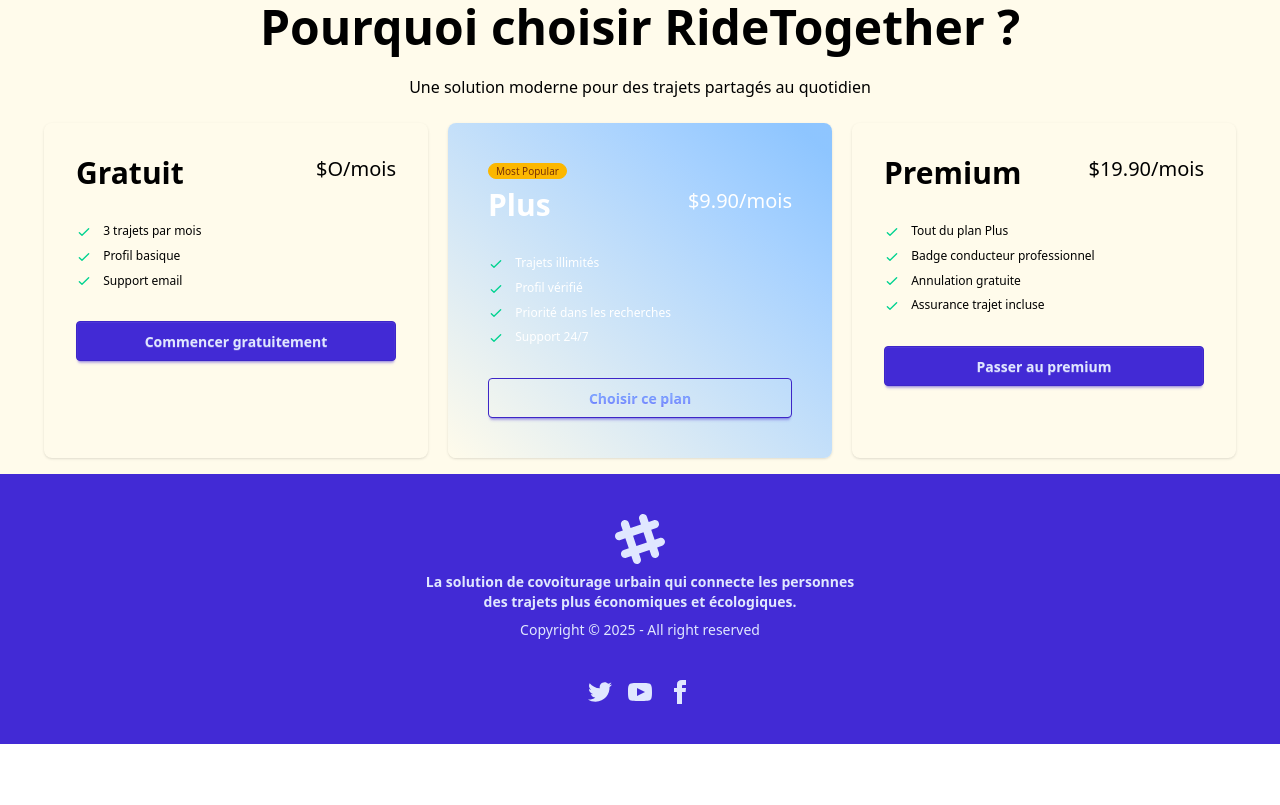
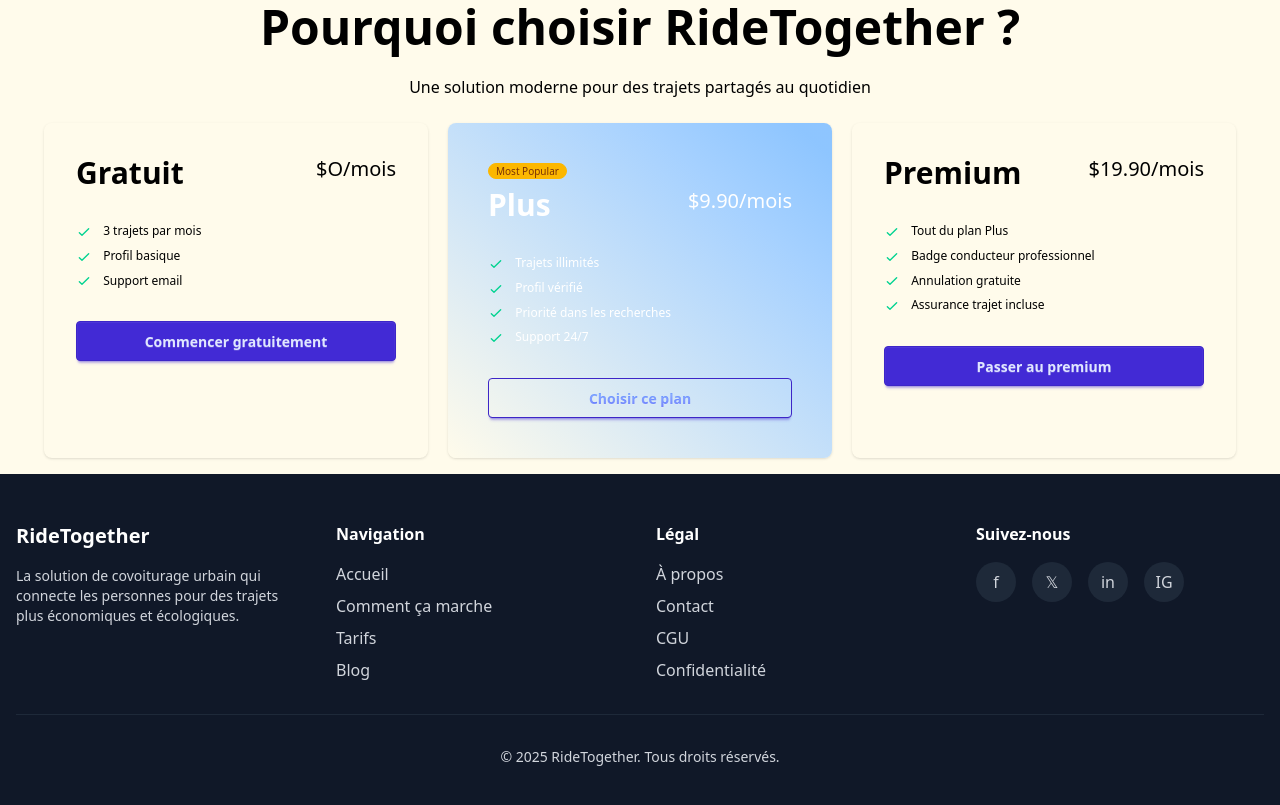
Before and after one commit to sirineTIWEB/rideTogetherTailwind, a website: page src/index.html in a window 1280 px wide. Shown: the part 813-1618 px from the top of the page. Before the commit the page ends 1557 px from the top, so only its background shows below. Drawn offline with Linux system fonts and the light colour scheme.

Commit message:
footer complet

```diff
--- a/src/index.html
+++ b/src/index.html
@@ -182,48 +182,68 @@
                 </div>
             </div>
     </section>
-    <footer class="footer footer-horizontal footer-center bg-primary text-primary-content p-10">
-        <aside>
-            <svg width="50" height="50" viewBox="0 0 24 24" xmlns="http://www.w3.org/2000/svg" fill-rule="evenodd"
-                clip-rule="evenodd" class="inline-block fill-current">
-                <path
-                    d="M22.672 15.226l-2.432.811.841 2.515c.33 1.019-.209 2.127-1.23 2.456-1.15.325-2.148-.321-2.463-1.226l-.84-2.518-5.013 1.677.84 2.517c.391 1.203-.434 2.542-1.831 2.542-.88 0-1.601-.564-1.86-1.314l-.842-2.516-2.431.809c-1.135.328-2.145-.317-2.463-1.229-.329-1.018.211-2.127 1.231-2.456l2.432-.809-1.621-4.823-2.432.808c-1.355.384-2.558-.59-2.558-1.839 0-.817.509-1.582 1.327-1.846l2.433-.809-.842-2.515c-.33-1.02.211-2.129 1.232-2.458 1.02-.329 2.13.209 2.461 1.229l.842 2.515 5.011-1.677-.839-2.517c-.403-1.238.484-2.553 1.843-2.553.819 0 1.585.509 1.85 1.326l.841 2.517 2.431-.81c1.02-.33 2.131.211 2.461 1.229.332 1.018-.21 2.126-1.23 2.456l-2.433.809 1.622 4.823 2.433-.809c1.242-.401 2.557.484 2.557 1.838 0 .819-.51 1.583-1.328 1.847m-8.992-6.428l-5.01 1.675 1.619 4.828 5.011-1.674-1.62-4.829z">
-                </path>
-            </svg>
-            <p class="font-bold">
-                La solution de covoiturage urbain qui connecte les personnes <br> des trajets plus économiques et écologiques.
-            </p>
-            <p>Copyright © 2025 - All right reserved</p>
-        </aside>
-        <nav>
-            <div class="grid grid-flow-col gap-4">
-                <a>
-                    <svg xmlns="http://www.w3.org/2000/svg" width="24" height="24" viewBox="0 0 24 24"
-                        class="fill-current">
-                        <path
-                            d="M24 4.557c-.883.392-1.832.656-2.828.775 1.017-.609 1.798-1.574 2.165-2.724-.951.564-2.005.974-3.127 1.195-.897-.957-2.178-1.555-3.594-1.555-3.179 0-5.515 2.966-4.797 6.045-4.091-.205-7.719-2.165-10.148-5.144-1.29 2.213-.669 5.108 1.523 6.574-.806-.026-1.566-.247-2.229-.616-.054 2.281 1.581 4.415 3.949 4.89-.693.188-1.452.232-2.224.084.626 1.956 2.444 3.379 4.6 3.419-2.07 1.623-4.678 2.348-7.29 2.04 2.179 1.397 4.768 2.212 7.548 2.212 9.142 0 14.307-7.721 13.995-14.646.962-.695 1.797-1.562 2.457-2.549z">
-                        </path>
-                    </svg>
-                </a>
-                <a>
-                    <svg xmlns="http://www.w3.org/2000/svg" width="24" height="24" viewBox="0 0 24 24"
-                        class="fill-current">
-                        <path
-                            d="M19.615 3.184c-3.604-.246-11.631-.245-15.23 0-3.897.266-4.356 2.62-4.385 8.816.029 6.185.484 8.549 4.385 8.816 3.6.245 11.626.246 15.23 0 3.897-.266 4.356-2.62 4.385-8.816-.029-6.185-.484-8.549-4.385-8.816zm-10.615 12.816v-8l8 3.993-8 4.007z">
-                        </path>
-                    </svg>
-                </a>
-                <a>
-                    <svg xmlns="http://www.w3.org/2000/svg" width="24" height="24" viewBox="0 0 24 24"
-                        class="fill-current">
-                        <path
-                            d="M9 8h-3v4h3v12h5v-12h3.642l.358-4h-4v-1.667c0-.955.192-1.333 1.115-1.333h2.885v-5h-3.808c-3.596 0-5.192 1.583-5.192 4.615v3.385z">
-                        </path>
-                    </svg>
-                </a>
+    <footer class="bg-gray-900 text-gray-300 py-12">
+    <div class="container mx-auto px-4">
+        <div class="grid grid-cols-1 md:grid-cols-4 gap-8 mb-8">
+
+            <!-- Colonne 1 : Logo et description -->
+            <div>
+                <h3 class="text-white text-xl font-bold mb-4">RideTogether</h3>
+                <p class="text-sm">
+                    La solution de covoiturage urbain qui connecte les personnes
+                    pour des trajets plus économiques et écologiques.
+                </p>
             </div>
-        </nav>
-    </footer>
+
+            <!-- Colonne 2 : Navigation -->
+            <div>
+                <h4 class="text-white font-semibold mb-4">Navigation</h4>
+                <ul class="space-y-2">
+                    <li><a href="#" class="hover:text-white transition">Accueil</a></li>
+                    <li><a href="#" class="hover:text-white transition">Comment ça marche</a></li>
+                    <li><a href="#" class="hover:text-white transition">Tarifs</a></li>
+                    <li><a href="#" class="hover:text-white transition">Blog</a></li>
+                </ul>
+            </div>
+
+            <!-- Colonne 3 : Légal -->
+            <div>
+                <h4 class="text-white font-semibold mb-4">Légal</h4>
+                <ul class="space-y-2">
+                    <li><a href="#" class="hover:text-white transition">À propos</a></li>
+                    <li><a href="#" class="hover:text-white transition">Contact</a></li>
+                    <li><a href="#" class="hover:text-white transition">CGU</a></li>
+                    <li><a href="#" class="hover:text-white transition">Confidentialité</a></li>
+                </ul>
+            </div>
+
+            <!-- Colonne 4 : Réseaux sociaux -->
+            <div>
+                <h4 class="text-white font-semibold mb-4">Suivez-nous</h4>
+                <div class="flex space-x-4">
+                    <a href="#" class="w-10 h-10 bg-gray-800 rounded-full flex items-center justify-center hover:bg-purple-600 transition">
+                        <span>f</span>
+                    </a>
+                    <a href="#" class="w-10 h-10 bg-gray-800 rounded-full flex items-center justify-center hover:bg-purple-600 transition">
+                        <span>𝕏</span>
+                    </a>
+                    <a href="#" class="w-10 h-10 bg-gray-800 rounded-full flex items-center justify-center hover:bg-purple-600 transition">
+                        <span>in</span>
+                    </a>
+                    <a href="#" class="w-10 h-10 bg-gray-800 rounded-full flex items-center justify-center hover:bg-purple-600 transition">
+                        <span>IG</span>
+                    </a>
+                </div>
+            </div>
+
+        </div>
+
+        <!-- Copyright -->
+        <div class="border-t border-gray-800 pt-8 text-center text-sm">
+            <p>© 2025 RideTogether. Tous droits réservés.</p>
+        </div>
+    </div>
+</footer>
 
 </body>
 
```
Also changed, not shown: src/style/output.css.
